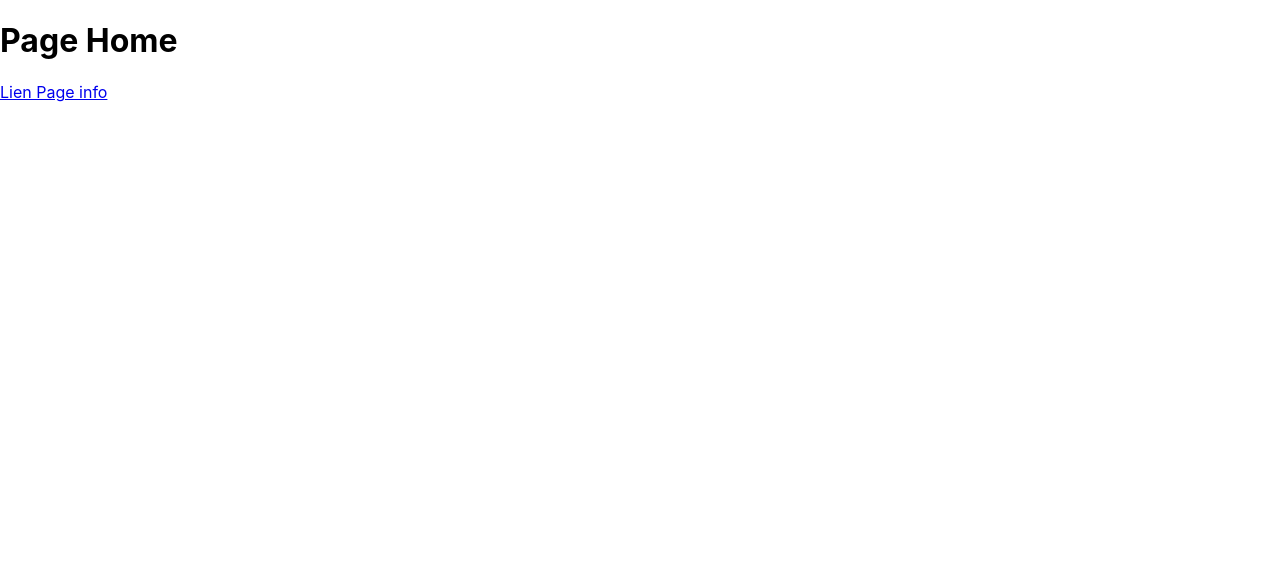
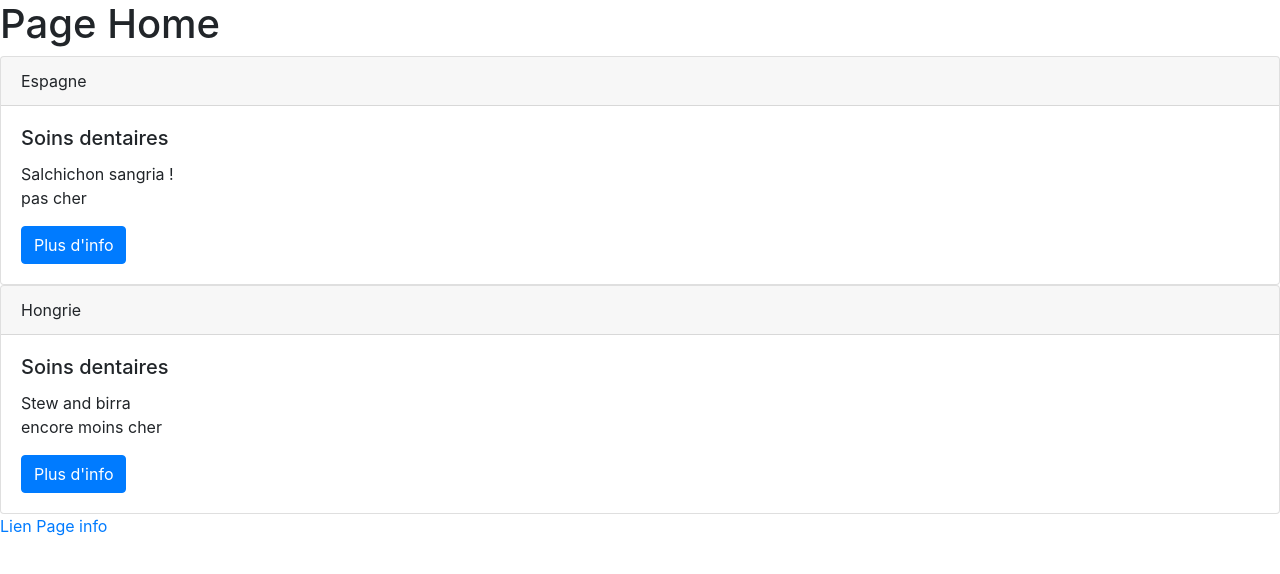
Before and after one commit to BenjaminDexant/hackathon-doctodev, a React (Create React App) app: page / in a window 1280 px wide. Shown: the top 574 px of the page. Built offline with nearby package versions, Linux system fonts and the light colour scheme.

Commit message:
demo coaching

```diff
--- a/src/Home.js
+++ b/src/Home.js
@@ -1,10 +1,13 @@
 import React from 'react';
 import { Link } from 'react-router-dom';
+import ResultsList from './components/ResultsList';
+
 
 const Home = () => {
     return (
         <div>
             <h1>Page Home</h1>
+            <ResultsList />
             <Link to="Infos">Lien Page info</Link>
         </div>
     )
--- a/src/components/Results.js
+++ b/src/components/Results.js
@@ -1,18 +1,21 @@
 import React from "react";
+import { Card } from "react-bootstrap";
+import { Button } from "react-bootstrap";
 
-function Result(props) {
+const Results = (props) => {
   return (
     <Card>
-      <Card.Header>Pays</Card.Header>
+      <Card.Header>{props.name}</Card.Header>
       <Card.Body>
-        <Card.Title>Special title treatment</Card.Title>
+        <Card.Title>{props.categorie}</Card.Title>
         <Card.Text>
-          With supporting text below as a natural lead-in to additional content.
+          <div>{props.description}</div>
+          <div>{props.price}</div>
         </Card.Text>
-        <Button variant="primary">Go somewhere</Button>
+        <Button variant="primary">Plus d'info</Button>
       </Card.Body>
     </Card>
   );
 }
 
-export default Result;
+export default Results;
--- /dev/null
+++ b/src/components/ResultsList.js
@@ -0,0 +1,35 @@
+import React from "react";
+import Results from "./Results";
+
+const resultSample = [
+  {
+    categorie: 'Soins dentaires',
+    name: 'Espagne',
+    description: 'Salchichon sangria !',
+    price: 'pas cher'
+  },
+  {
+    categorie: 'Soins dentaires',
+    name: 'Hongrie',
+    description: 'Stew and birra',
+    price: 'encore moins cher'
+  }
+];
+
+
+const ResultsList = () => {
+  return (
+    <div>
+      {resultSample.map((country) => (
+        <Results
+          categorie={country.categorie}
+          name={country.name}
+          description={country.description}
+          price={country.price}
+        />
+      ))}
+    </div>
+  );
+};
+
+export default ResultsList;
--- a/src/index.js
+++ b/src/index.js
@@ -3,6 +3,7 @@ import ReactDOM from 'react-dom';
 import './index.css';
 import App from './App';
 import * as serviceWorker from './serviceWorker';
+import 'bootstrap/dist/css/bootstrap.min.css';
 
 ReactDOM.render(
   <React.StrictMode>
```
